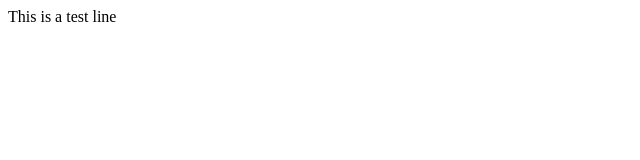
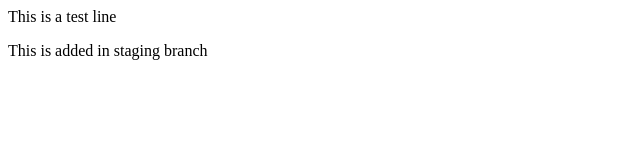
Before and after one commit to im-sanny/dummy-repo, a plain HTML site: page index.html in a window 1280 px wide. Shown: the whole page, without its empty margins (0-640 px from the left). Drawn offline with Linux system fonts and the light colour scheme.

Commit message:
change in staging

```diff
--- a/index.html
+++ b/index.html
@@ -1 +1,2 @@
 <p>This is a test line</p>
+<p>This is added in staging branch</p>
```
